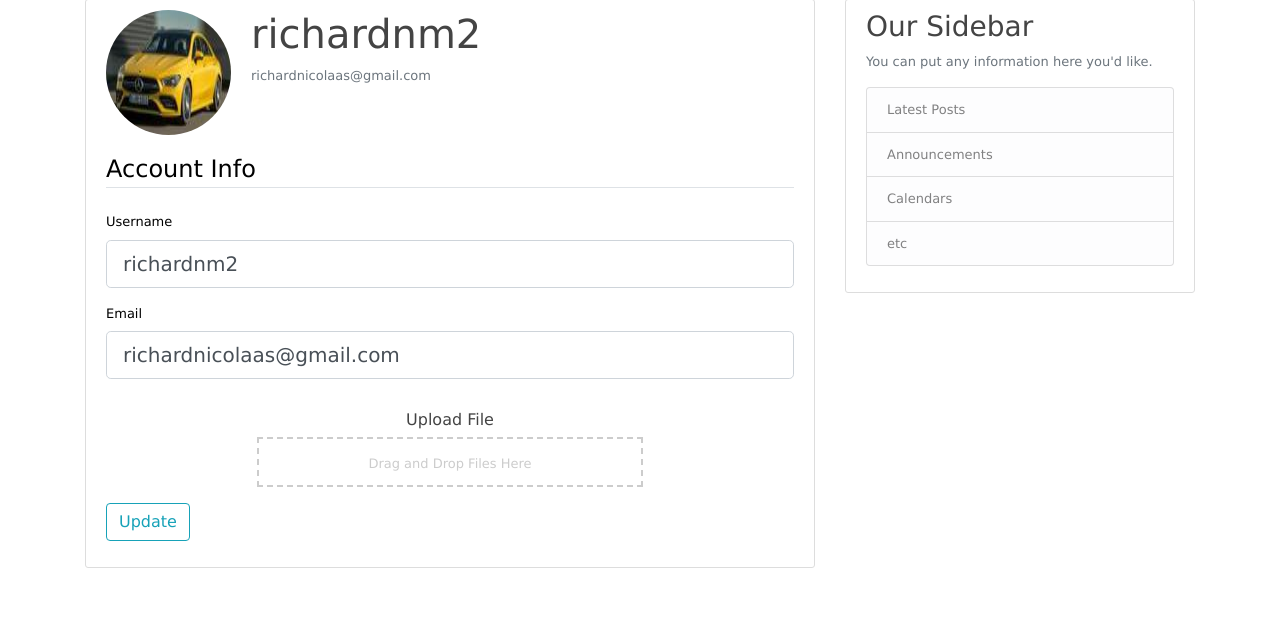
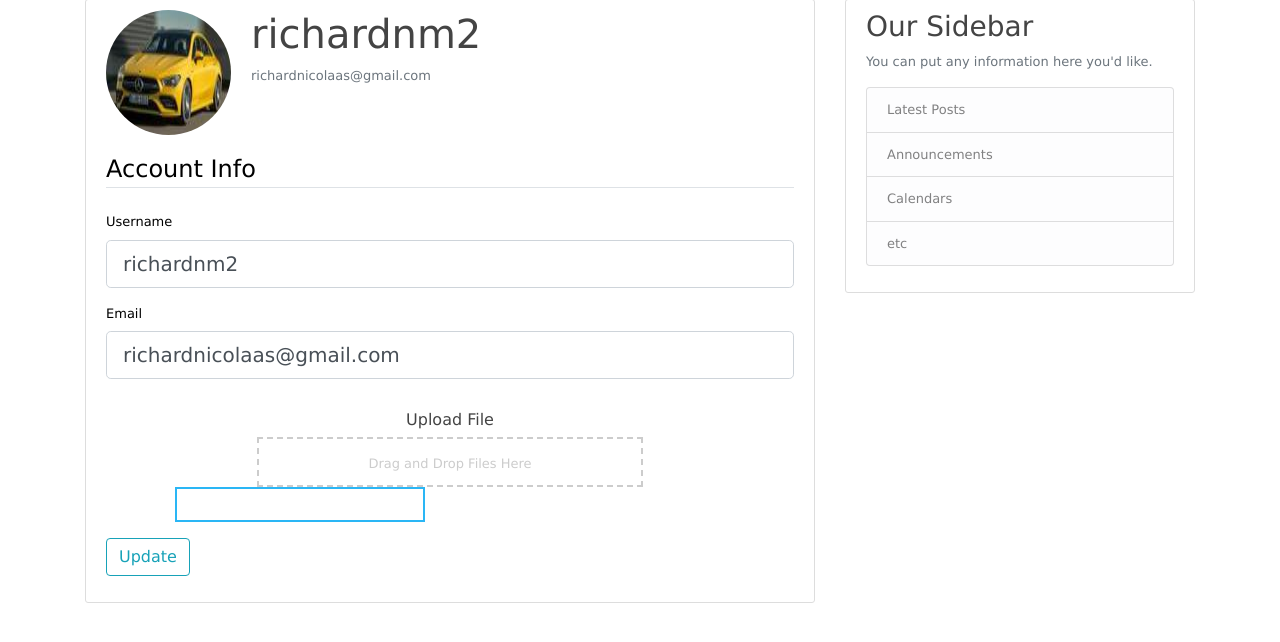
Before and after one commit to richardnm-2/FlaskBlog, a Flask app: page /account in a window 1280 px wide. Shown: the part 81-723 px from the top of the page. Run offline with Flask 2, Linux system fonts and the light colour scheme; a user stored in the database is signed in; some libraries are stand-ins or nearby versions.

Commit message:
Progress bar added, file format conditional

```diff
--- a/flaskblog/static/js/uploadr.js
+++ b/flaskblog/static/js/uploadr2.js
@@ -97,7 +97,9 @@ function doUpload() {
         // e.preventDefault();
         // $(this).removeClass("active");
     // });
-
+    console.log("Itens")
+    console.log(PENDING_FILES.length)
+    if(! (PENDING_FILES.length == 0 )){
         $("#progress").show();
         var $progressBar   = $("#progress-bar");
 
@@ -119,7 +121,18 @@ function doUpload() {
         // Inform the back-end that we're doing this over ajax.
         fd.append("__ajax", "true");
 
-    var xhr = $.ajax({
+        console.log("Nome do arquivo")
+        // if (! (PENDING_FILES[0].name.includes('.png', '.jpg', '.jpeg'))){
+        // alert("File format not allowed")
+        // // throw new Error("")
+        // files = []
+        // }
+
+    }
+    var filename = PENDING_FILES[0].name;
+    var file_extensions = ['.png', '.jpg', '.jpeg'];
+    if (file_extensions.some(el => filename.includes(el))){
+        $.ajax({
 
             // url: UPLOAD_URL,
             url: UPLOAD_URL,
@@ -128,6 +141,27 @@ function doUpload() {
             processData: false,
             cache: false,
             data: fd,
+            xhr: function() {
+
+                const progressBarFill = document.querySelector('#progressBar > .progress-bar-fill');
+                const progressBarText = document.querySelector('.progress-bar-text');
+
+                var xhr = new window.XMLHttpRequest();
+                xhr.upload.addEventListener("progress", function(evt) {
+                    if (evt.lengthComputable) {
+                        var percentComplete = evt.loaded / evt.total;
+                        console.log(percentComplete);
+                        var percent = (Math.round(percentComplete * 100))
+                        // document.getElementById("upld").textContent='Uploading -> ' + percent
+                        progressBarFill.style.width = percent + '%'
+                        progressBarText.textContent = percent + '%'
+                        document.getElementById("upld").removeAttribute("hidden");
+
+                        // $('#status').html('<b> Uploading -> ' + (Math.round(percentComplete * 100)) + '% </b>');
+                    }
+                }, false);
+                return xhr;
+            },
             success: function(data) {
                 // location.reload(forceGet=true)
                 var $dropbox = $("#dropbox");
@@ -153,6 +187,10 @@ function doUpload() {
             console.log(data)
             $('#account-picture').attr('src', data['src']);
         });
+
+    } else {
+        alert("File extension not allowed")
+    }
 
 }
 
@@ -196,7 +234,12 @@ function handleFiles(files) {
     if (files.length > 1) {
         alert("Only the first selected file will be uploaded")
     }
+
     PENDING_FILES.push(files[0]);
+
+    // if ($.inArray(files[0]).val().split('.').pop().toLowerCase(), fileExtension) == -1) {
+    //     alert("File format not allowed")
+    // }
     // }
 }
 
@@ -218,6 +261,7 @@ function initDropbox() {
         e.preventDefault();
         $dropbox.text("Click to upload a new picture");
         $(this).addClass("active");
+        // alert("")
     });
 
     // On mouse out...
--- a/flaskblog/static/style2.css
+++ b/flaskblog/static/style2.css
@@ -50,7 +50,22 @@ body {
 }
 
 .progress-bar {
-    width: 50%;
+    width: 250px;
+    height: 35px;
+    border: 2px solid #2ab6f5;
+    /* background-color: #c2eafc; */
+    background-color: #FFFFFF;
+}
+
+.progress-bar-fill {
     height: 100%;
-    background-color: #0099FF;
+    width: 0%;
+    background: lightblue;
+    display: flex;
+    align-items: center;
+    transition: width 0.25s;
 }
+
+.progress-bar-text {
+    margin-left: 10px;
+}
--- a/flaskblog/templates/account.html
+++ b/flaskblog/templates/account.html
@@ -9,7 +9,7 @@
                 <p class="text-secondary">{{ current_user.email }}</p>
             </div>
         </div>
-            <form method="POST" action="" enctype="multipart/form-data" novalidate>
+            <form id="uploadForm" method="POST" action="" enctype="multipart/form-data" novalidate>
             {{ form.hidden_tag() }}
             <fieldset class="form-group">
                 <legend class="border-bottom mb-4">Account Info</legend>
@@ -60,8 +60,16 @@
                         Drag and Drop Files Here
                     </div>
 
-                <!--        <input type="submit" value="Upload!" id="upload-button">-->
-                <span id="file-upload-success" hidden>File Uploaded</span>
+                    <!--        <input type="submit" value="Upload!" id="upload-button">-->
+                    <span id="file-upload-success" hidden>File Uploaded</span>
+                    <!-- <span id="upld" hidden></span> -->
+
+                    <div class="progress-bar" id="progressBar">
+                        <div class="progress-bar-fill">
+                            <span id="upld" class="progress-bar-text">0%</span>
+                        </div>
+                    </div>
+
                 </div>
             </fieldset>
             <div class="form-group">
--- a/flaskblog/templates/layout.html
+++ b/flaskblog/templates/layout.html
@@ -1,8 +1,9 @@
 <!DOCTYPE html>
 <html lang="en">
 
-<head>
-
+  <!-- window.location.reload(true) -->
+<head window.location.reload(true)>
+  <meta http-equiv="pragma" content="no-cache" />
   <link rel="shortcut icon" href="{{ url_for('static', filename='favicon_WEG.ico') }}">
   <!-- <link rel="apple-touch-icon" sizes="180x180" href="/apple-touch-icon.png"> -->
   <!-- <link rel="icon" type="image/png" sizes="32x32" href="/favicon-32x32.png">
@@ -30,7 +31,7 @@
   {% endif%}
 </head>
 
-<body>
+<body location.reload()>
     <header class="site-header">
         <nav class="navbar navbar-expand-md navbar-dark bg-steel fixed-top">
           <div class="container">
@@ -105,8 +106,13 @@
     <!-- <script src="https://code.jquery.com/jquery-3.2.1.slim.min.js" integrity="sha384-KJ3o2DKtIkvYIK3UENzmM7KCkRr/rE9/Qpg6aAZGJwFDMVNA/GpGFF93hXpG5KkN" crossorigin="anonymous"></script> -->
     <!-- <script type="text/javascript" src="{{ url_for('static', filename='js/jquery-2.1.1.min.js') }}"></script> -->
     <script type="text/javascript" src="{{ url_for('static', filename='js/jquery-3.5.1.min.js') }}"></script>
-    <script type="text/javascript" src="{{ url_for('static', filename='js/uploadr.js') }}"></script>
+    <script type="text/javascript" src="{{ url_for('static', filename='js/uploadr2.js') }}"></script>
     <script src="https://cdnjs.cloudflare.com/ajax/libs/popper.js/1.12.9/umd/popper.min.js" integrity="sha384-ApNbgh9B+Y1QKtv3Rn7W3mgPxhU9K/ScQsAP7hUibX39j7fakFPskvXusvfa0b4Q" crossorigin="anonymous"></script>
     <script src="https://maxcdn.bootstrapcdn.com/bootstrap/4.0.0/js/bootstrap.min.js" integrity="sha384-JZR6Spejh4U02d8jOt6vLEHfe/JQGiRRSQQxSfFWpi1MquVdAyjUar5+76PVCmYl" crossorigin="anonymous"></script>
+
+    <script>
+      window.onload = function() {
+        window.location.reload(true)
+      </script>
 </body>
 </html>
```
Also changed, not shown: flaskblog/static/style.css (+16 -2 lines), flaskblog/users/utils.py (+14 -11 lines), flaskblog/site.db, flaskblog/static/profile_pics/066dfddecae32e80.ico (added), flaskblog/static/profile_pics/0a26467639120d1f.jpg (added), flaskblog/static/profile_pics/232dde85f7d29a18.jpg (added), flaskblog/static/profile_pics/818b1ba1255218d2.png (added), flaskblog/static/profile_pics/883d24042e1a29c6.jpg (added), flaskblog/static/profile_pics/adf127374b923e70.png (added), flaskblog/static/profile_pics/d3258c1542d5ff84.jpg (added), flaskblog/static/profile_pics/default.jpeg (deleted), flaskblog/static/profile_pics/f0cdd747e1c6624c.jpg (added), 2 other files. Lines whose indentation alone changed are shown as unchanged.
